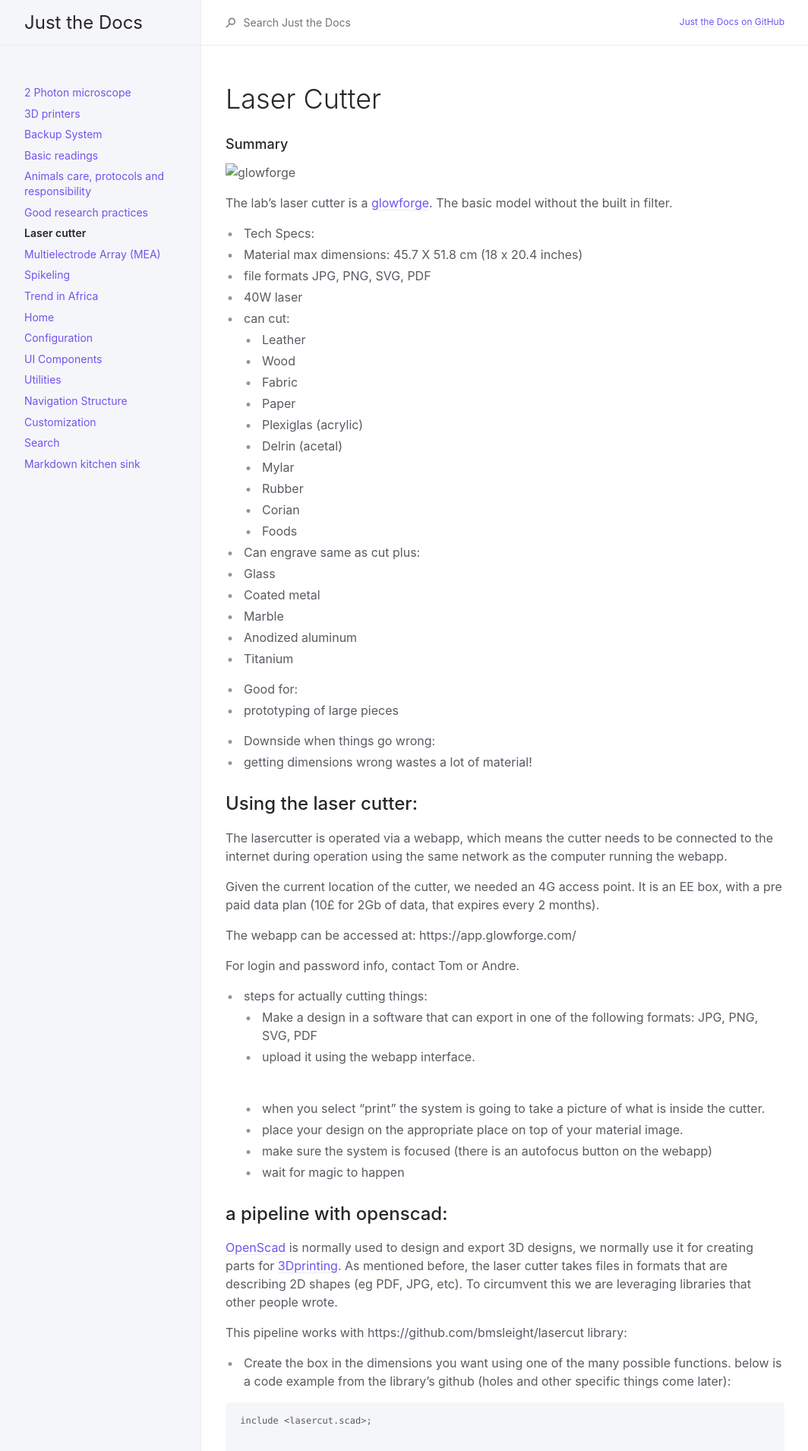
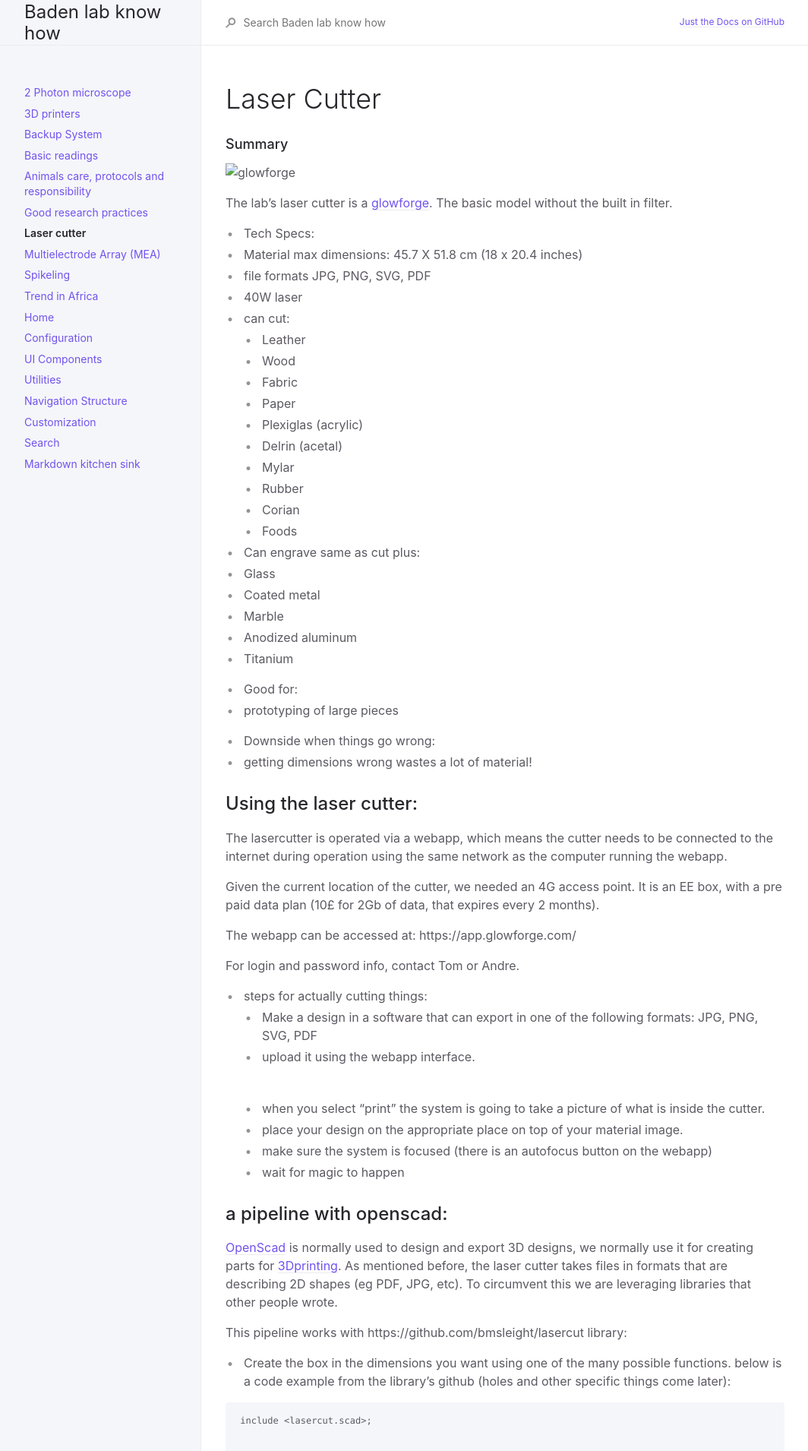
Before and after one commit to BadenLab/know-how, a Jekyll site: the page built from docs/prototyping-tools/laser-cutter.md, in a window 1280 px wide. Shown: the top 1910 px of the page at 76% size, without its empty margins (107-1171 px from the left). Built offline with Jekyll 4.4.1, drawn with Linux system fonts in a browser that asks for light colours; some of the changed text lies outside the part shown.

Commit message:
updating for github.io

```diff
--- a/_config.yml
+++ b/_config.yml
@@ -13,8 +13,8 @@
 # you will see them accessed via {{ site.title }}, {{ site.github_repo }}, and so on.
 # You can create any custom variable you would like, and they will be accessible
 # in the templates via {{ site.myvariable }}.
-title: Just the Docs
-description: A Jekyll theme for documentation
+title: Baden lab know how
+description: An online resource with tools, protocols and other information used in the Baden Lab
 baseurl: "/know-how" # the subpath of your site, e.g. /blog
 url: "https://badenlab.github.io" # the base hostname & protocol for your site, e.g. http://example.com
 
@@ -39,7 +39,7 @@ aux_links:
     - "//github.com/pmarsceill/just-the-docs"
 
 # Footer content appears at the bottom of every page's main content
-footer_content: "Copyright &copy; 2017-2019 Patrick Marsceill. Distributed by an <a href=\"https://github.com/pmarsceill/just-the-docs/tree/master/LICENSE.txt\">MIT license.</a>"
+footer_content: "Copyright &copy; 2017-2019 Baden Lab. Distributed by an <a href=\"https://github.com/pmarsceill/just-the-docs/tree/master/LICENSE.txt\">MIT license.</a>"
 
 # Color scheme currently only supports "dark" or nil (default)
 color_scheme: nil
```
Also changed, not shown: docs/prototyping-tools/3d-printers.md (added, +8 -0 lines), prototyping-tools/3d-printers.md (deleted, +0 -7 lines), docs/prototyping-tools/laser-cutter.md (renamed from prototyping-tools/laser-cutter.md).
